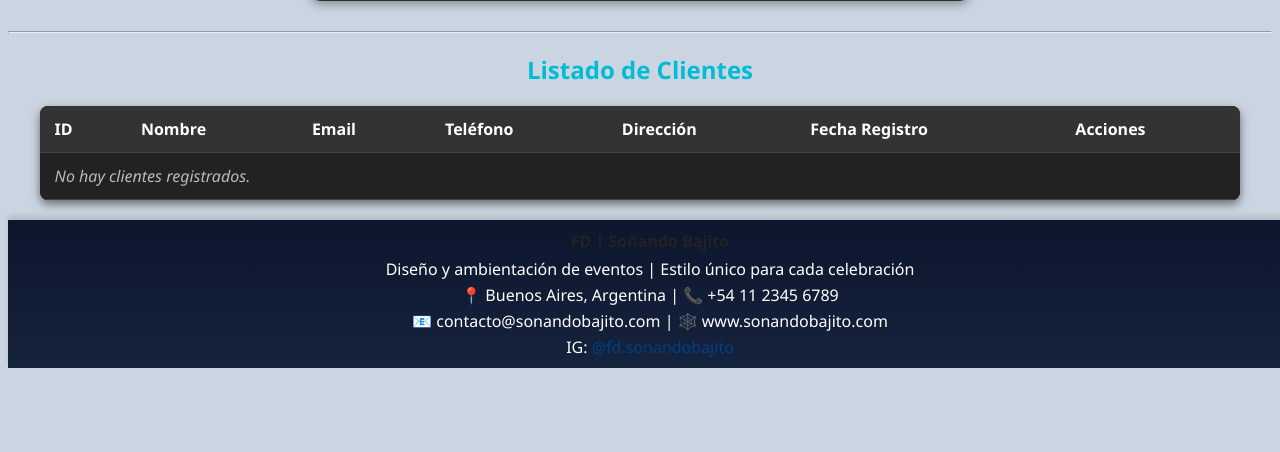
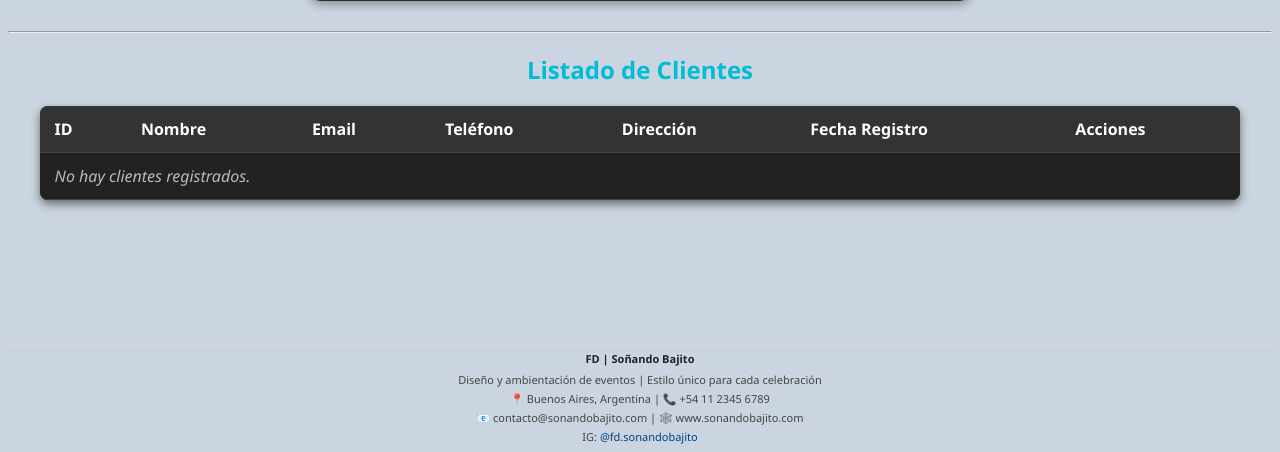
Before and after one commit to Kevinnyanez/APPYSTUDIOS, a PHP site: page /clientes.php in a window 1280 px wide. Shown: the part 644-1096 px from the top of the page. Before the commit the page ends 1012 px from the top, so only its background shows below. Run offline with PHP 8.4, Linux system fonts and the light colour scheme; data that the repository does not hold is empty.

Commit message:
recomendaciones

```diff
--- a/footer.php
+++ b/footer.php
@@ -1,16 +1,15 @@
 <footer style="
-            background: linear-gradient(to bottom, #0c162d, #16233d);
-            color: white;
-            padding: 10px;
-            text-align: center;
-            width: 100%;
-            max-width: 100%;
-            margin: 0;
-            box-shadow: 0 -5px 5px rgba(0, 0, 0, 0.1);
-            position: relative;
-            bottom: 0;
-            margin-left: 0;
-            padding-left: 10px;
+    background-color: #cbd5e1;
+    color: #444;
+    font-size: 11px;
+    width: 100%;
+    margin-top: 150px;
+    margin-left: 0;
+    margin-bottom: 0;
+    margin-rigth: 0;
+    text-align: center;
+    border-top: 1px solid #ccc;
+    font-family: 'Segoe UI', Tahoma, Geneva, Verdana, sans-serif;
 ">
     <div style="margin-bottom: 6px; font-weight: bold; color: #222;">
         FD | Soñando Bajito
```
